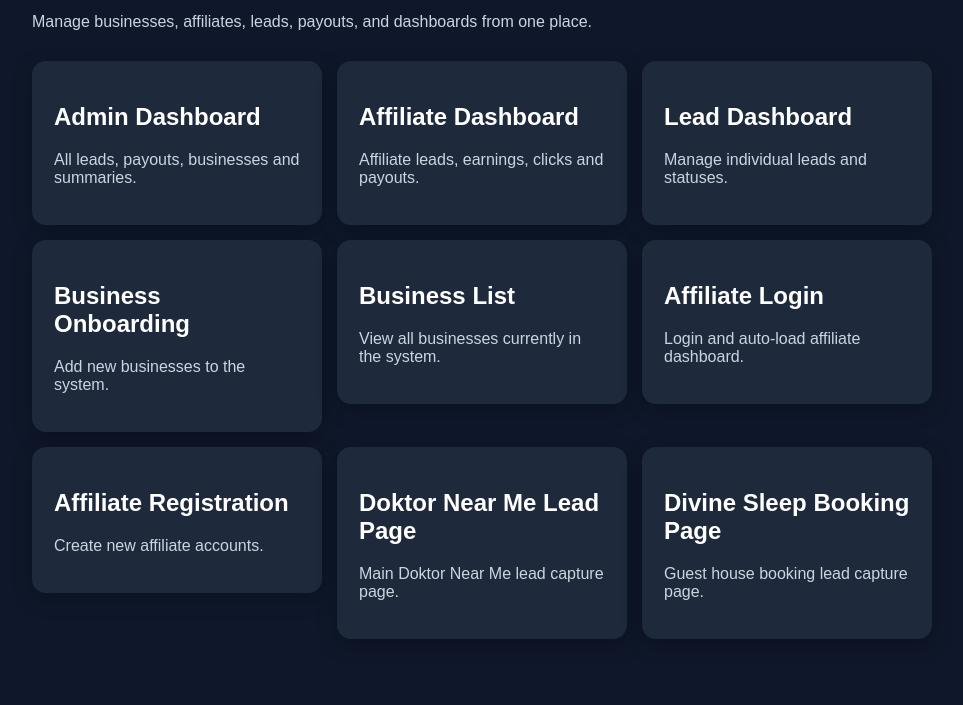
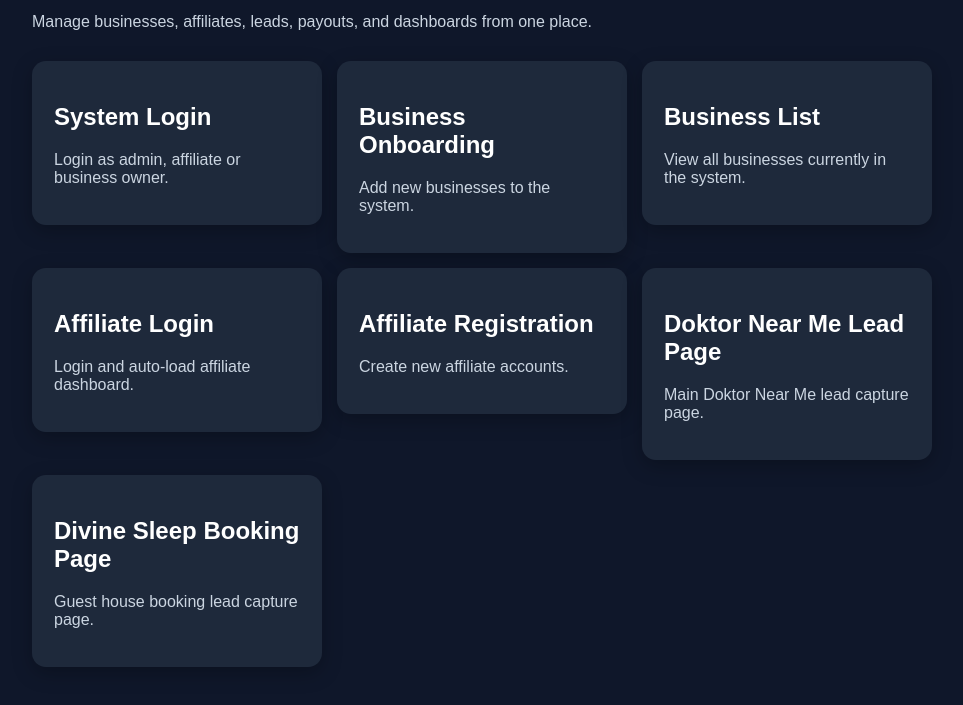
Before and after one commit to masetloadavid/dnm-backend, a website: page index.html in a window 1280 px wide. Shown: the part 99-804 px from the top of the page, without its empty margins (158-1121 px from the left). Drawn offline with Linux system fonts and the light colour scheme.

Commit message:
Add unified login portal
Replaced Admin Dashboard link with System Login section and removed Affiliate and Lead Dashboard links.

```diff
--- a/index.html
+++ b/index.html
@@ -46,11 +46,12 @@
     <p>Manage businesses, affiliates, leads, payouts, and dashboards from one place.</p>
 
     <div class="grid">
-      <a href="/admin-dashboard.html"><div class="card"><h2>Admin Dashboard</h2><p>All leads, payouts, businesses and summaries.</p></div></a>
-
-      <a href="/affiliate-dashboard.html"><div class="card"><h2>Affiliate Dashboard</h2><p>Affiliate leads, earnings, clicks and payouts.</p></div></a>
-
-      <a href="/lead-dashboard.html"><div class="card"><h2>Lead Dashboard</h2><p>Manage individual leads and statuses.</p></div></a>
+      <a href="/login.html">
+  <div class="card">
+    <h2>System Login</h2>
+    <p>Login as admin, affiliate or business owner.</p>
+  </div>
+</a>
 
       <a href="/business-onboarding.html"><div class="card"><h2>Business Onboarding</h2><p>Add new businesses to the system.</p></div></a>
 
```
